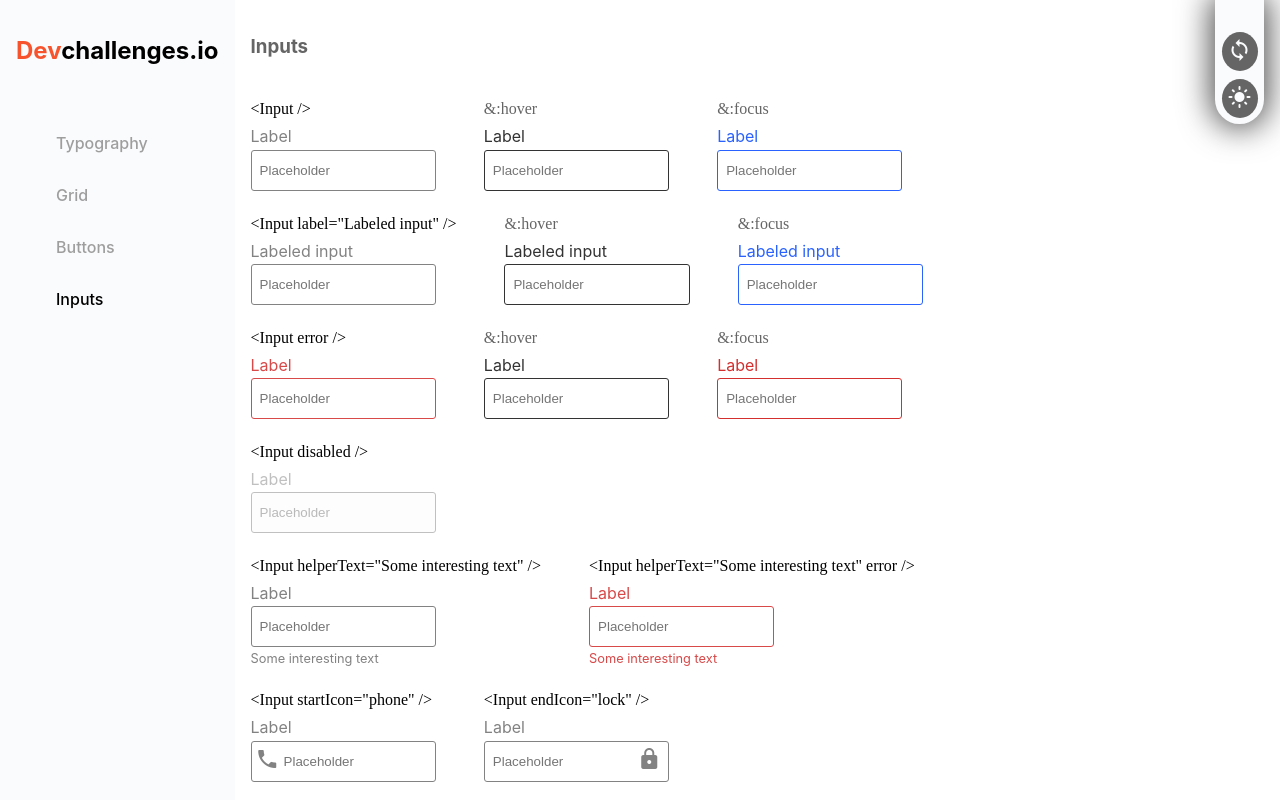
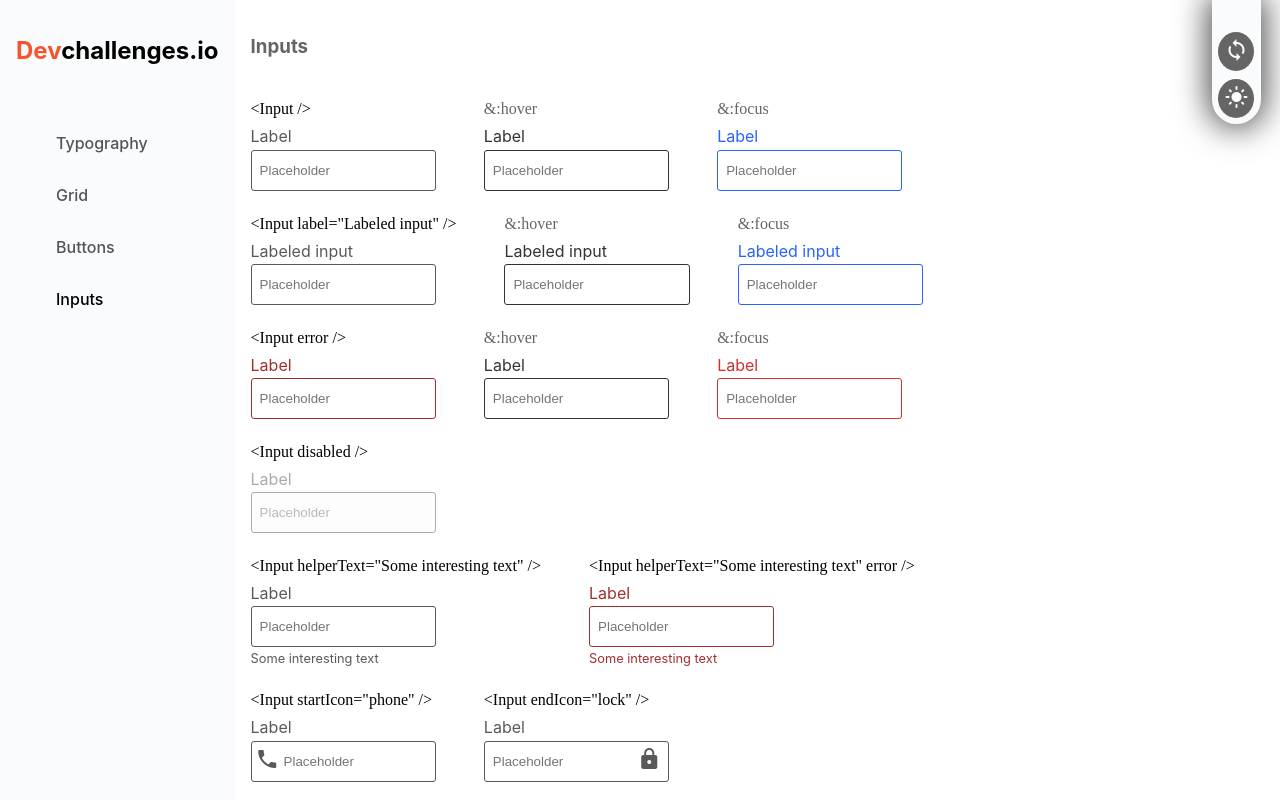
Before and after one commit to mukeshgurpude/input-component, a React (Create React App) app: page / in a window 1280 px wide. Built offline with nearby package versions, Linux system fonts and the light colour scheme.

Commit message:
fix: contrast issues

```diff
--- a/src/components/theme.jsx
+++ b/src/components/theme.jsx
@@ -4,8 +4,8 @@ import Icons from "./icon";
 export default function ThemeToggle({theme, changer}) {
   const next = theme === "light" ? "dark" : "light";
   return <Container>
-    <Button onClick={()=>changer('auto')} children={<Icons icon='sync' />} />
-    <Button onClick={()=>changer(next)}>
+    <Button title='Auto' onClick={()=>changer('auto')} children={<Icons icon='sync' />} />
+    <Button title={next} onClick={()=>changer(next)}>
       <Icons icon={next === "light" ? "light_mode" : "dark_mode"} />
     </Button>
   </Container>
@@ -13,14 +13,14 @@ export default function ThemeToggle({theme, changer}) {
 
 const Container = styled.aside`
   --side-padding: .4em;
-  position: fixed;
+  position: absolute;
   display: flex;
   flex-direction: column;
   justify-content: center;
   align-items: center;
   gap: .5rem;
   z-index: 100;
-  right: 1em;
+  right: 1.2em;
   background-color: var(--toggle-background);
   padding: 2em var(--side-padding) .4em var(--side-padding);
   border-radius: 0 0 2em 2em;
--- a/src/index.css
+++ b/src/index.css
@@ -21,7 +21,7 @@ code {
   --text-color: #000;
   --background-color: #fff;
   --sidebar-color: #fafbfd;
-  --navlink-color: #9e9e9e;
+  --navlink-color: #545454;
   --toggle-shadow: rgba(0, 0, 0, 0.7);
   --toggle-background: var(--sidebar-color);
 
@@ -29,67 +29,90 @@ code {
   --main-heading-color: #000;
 
 
-  --border-color: #828282;
+  --border-color: #595959;
   --border-color-hover: #333333;
   --border-color-focus: #2962ff;
 
   --error-hover-color: #333;
   --error-focus-color: #d32f2f;
-  --error-color: #d84949;
+  --error-color: #A22F2F;
 
-  --disabled-color: #828282;
+  --disabled-color: #595959;
   --disabled-hover-color: #333;
   --disabled-focus-color: #2962ff;
+
+  /* Dark colors */
+  --dark-text-color: #fff;
+  --dark-background-color: #000;
+  --dark-sidebar-color: #121212;
+  --dark-navlink-color: #9f9f9f;
+  --dark-toggle-shadow: rgba(255, 255, 255, 0.3);
+  --dark-toggle-background: #656565ab;
+
+  --dark-main-text-color: #c7c7c7;
+  --dark-main-heading-color: #f7f2f2;
+
+  --dark-border-color: #969696ff;
+  --dark-border-color-hover: #c3bebe;
+  --dark-border-color-focus: #6991ff;
+
+  --dark-error-hover-color: #979191;
+  --dark-error-focus-color: #E48181;
+  --dark-error-color: #ff6060;
+
+  --dark-disabled-color: #969696ff;
+  --dark-disabled-hover-color: #333;
+  --dark-disabled-focus-color: #2962FF;
 }
 
 @media (prefers-color-scheme: dark) {
   :root:not([color-scheme=light]) {
     color-scheme: dark;
-    --text-color: #fff;
-    --background-color: #000;
-    --sidebar-color: #121212;
-    --navlink-color: #726b6b;
-    --toggle-shadow: rgba(255, 255, 255, 0.3);
-    --toggle-background: #656565ab;
+    --text-color: var(--dark-text-color);
+    --background-color: var(--dark-background-color);
+    --sidebar-color: var(--dark-sidebar-color);
+    --navlink-color: var(--dark-navlink-color);
+    --toggle-shadow: var(--dark-toggle-shadow);
+    --toggle-background: var(--dark-toggle-background);
 
-    --main-text-color: #c7c7c7;
-    --main-heading-color: #f7f2f2;
+    --main-text-color: var(--dark-main-text-color);
+    --main-heading-color: var(--dark-main-heading-color);
 
-    --border-color: #828282;
-    --border-color-hover: #c3bebe;
-    --border-color-focus: #4a73e5;
+    --border-color: var(--dark-border-color);
+    --border-color-hover: var(--dark-border-color-hover);
+    --border-color-focus: var(--dark-border-color-focus);
 
-    --error-hover-color: #979191;
-    --error-focus-color: #d32f2f;
-    --error-color: #d84949;
+    --error-hover-color: var(--dark-error-hover-color);
+    --error-focus-color: var(--dark-error-focus-color);
+    --error-color: var(--dark-error-color);
 
-    --disabled-color: #828282;
-    --disabled-hover-color: #333;
-    --disabled-focus-color: #2962FF;
+    --disabled-color: var(--dark-disabled-color);
+    --disabled-hover-color: var(--dark-disabled-hover-color);
+    --disabled-focus-color: var(--dark-disabled-focus-color);
   }
 }
 
 [color-scheme='dark'] {
   color-scheme: dark;
-  --text-color: #fff;
-  --background-color: #000;
-  --sidebar-color: #121212;
-  --navlink-color: #726b6b;
-  --toggle-shadow: rgba(255, 255, 255, 0.3);
-  --toggle-background: #656565ab;
+  --text-color: var(--dark-text-color);
+  --background-color: var(--dark-background-color);
+  --sidebar-color: var(--dark-sidebar-color);
+  --navlink-color: var(--dark-navlink-color);
+  --toggle-shadow: var(--dark-toggle-shadow);
+  --toggle-background: var(--dark-toggle-background);
 
-  --main-text-color: #c7c7c7;
-  --main-heading-color: #f7f2f2;
+  --main-text-color: var(--dark-main-text-color);
+  --main-heading-color: var(--dark-main-heading-color);
 
-  --border-color: #828282;
-  --border-color-hover: #c3bebe;
-  --border-color-focus: #4a73e5;
+  --border-color: var(--dark-border-color);
+  --border-color-hover: var(--dark-border-color-hover);
+  --border-color-focus: var(--dark-border-color-focus);
 
-  --error-hover-color: #979191;
-  --error-focus-color: #d32f2f;
-  --error-color: #d84949;
+  --error-hover-color: var(--dark-error-hover-color);
+  --error-focus-color: var(--dark-error-focus-color);
+  --error-color: var(--dark-error-color);
 
-  --disabled-color: #828282;
-  --disabled-hover-color: #333;
-  --disabled-focus-color: #2962FF;
+  --disabled-color: var(--dark-disabled-color);
+  --disabled-hover-color: var(--dark-disabled-hover-color);
+  --disabled-focus-color: var(--dark-disabled-focus-color);
 }
```
